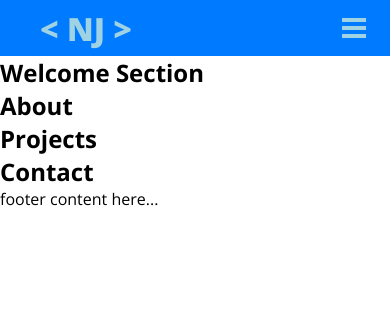
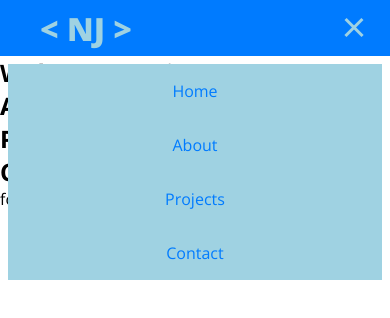
Before and after one commit to nil-sj/exampleportfolio, a plain HTML site: page index.html in a window 390 px wide. Both pictures are taken after a click on the element 354 px from the left and 28 px from the top of the page. Drawn offline with nearby package versions, Linux system fonts and the light colour scheme.

Commit message:
add scripts for hamburger button

```diff
--- a/css/styles.css
+++ b/css/styles.css
@@ -101,7 +101,7 @@ nav li {
     gap: 0;
     flex-direction: column;
     background-color: #9fd2e2;
-    width: 90%;
+    width: 96%;
     text-align: center;
     transition: 0.3s;
   }
@@ -111,6 +111,16 @@ nav li {
   }
 
   .nav-menu.active{
-    left: 0;
+    left: 2%;
+    top: 4rem;
   }
+
+  .nav-link {
+    color: #007bff;
+  }
+
+  .nav-link.active {
+    color: #ffffff;
+  }
+
 }
--- a/index.html
+++ b/index.html
@@ -15,7 +15,7 @@
         <span class="logo">&lt; NJ &gt;</span>
       </a>
       <ul class="nav-menu">
-        <li class="nav-item"><a class="nav-link active" href="#">Home</a></li>
+        <li class="nav-item"><a class="nav-link" href="#">Home</a></li>
         <li class="nav-item"><a class="nav-link" href="#about">About</a></li>
         <li class="nav-item"><a class="nav-link" href="#projects">Projects</a></li>
         <li class="nav-item"><a class="nav-link" href="#contact">Contact</a></li>
--- a/js/scripts.js
+++ b/js/scripts.js
@@ -1 +1,15 @@
 //alert("Hello world");
+const hamburger = document.querySelector(".hamburger");
+const navMenu = document.querySelector(".nav-menu");
+
+hamburger.addEventListener("click", () => {
+  hamburger.classList.toggle("active");
+  navMenu.classList.toggle("active");
+});
+
+document.querySelectorAll(".nav-link").forEach(link => {
+  link.addEventListener("click", () => {
+    hamburger.classList.remove("active");
+    navMenu.classList.remove("active");
+  });
+});
```
